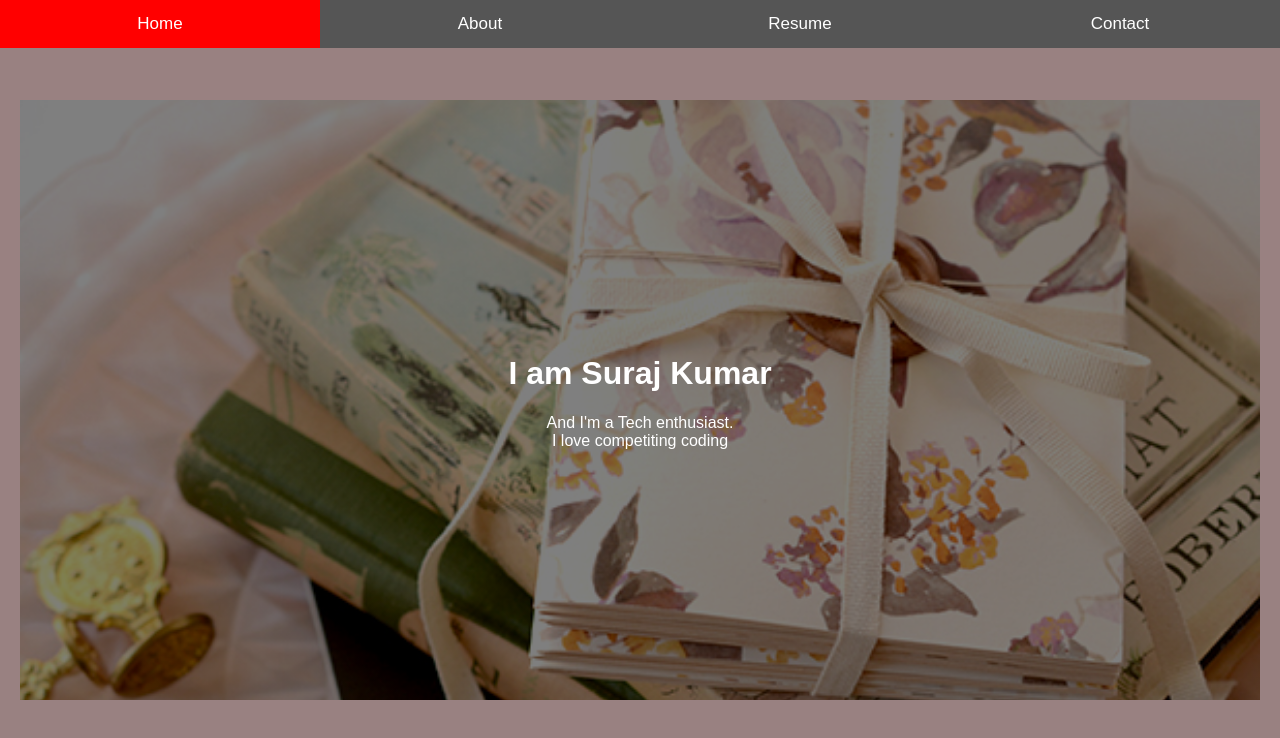
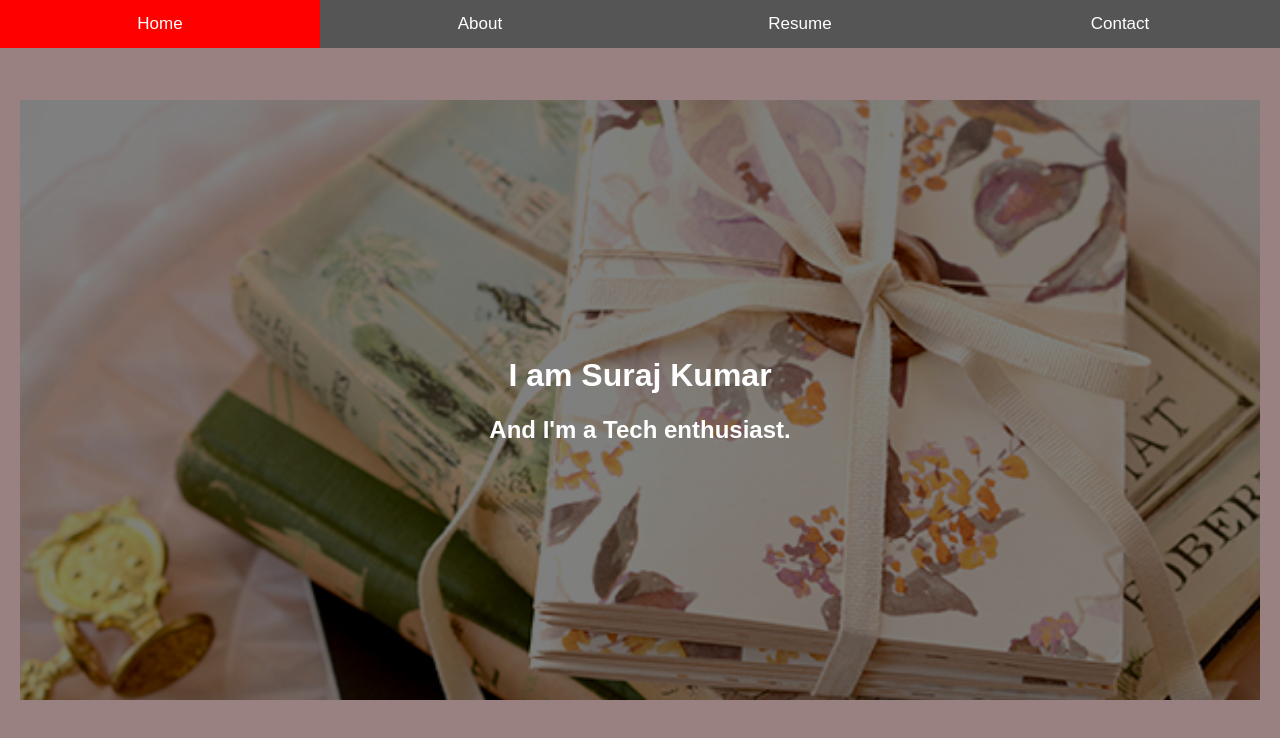
Before and after one commit to surajkr122/navprayas.github.io, a plain HTML site: page index.html in a window 1280 px wide. Drawn offline with Linux system fonts and the light colour scheme.

Commit message:
Update index.html

```diff
--- a/index.html
+++ b/index.html
@@ -29,7 +29,7 @@
     <div class="hero-image">
       <div class="hero-text">
         <h1>I am Suraj Kumar</h1>
-        <p>And I'm a Tech enthusiast. <br>I love competiting coding</p>
+        <h2>And I'm a Tech enthusiast.</h2>
 
       </div>
     </div>
```
